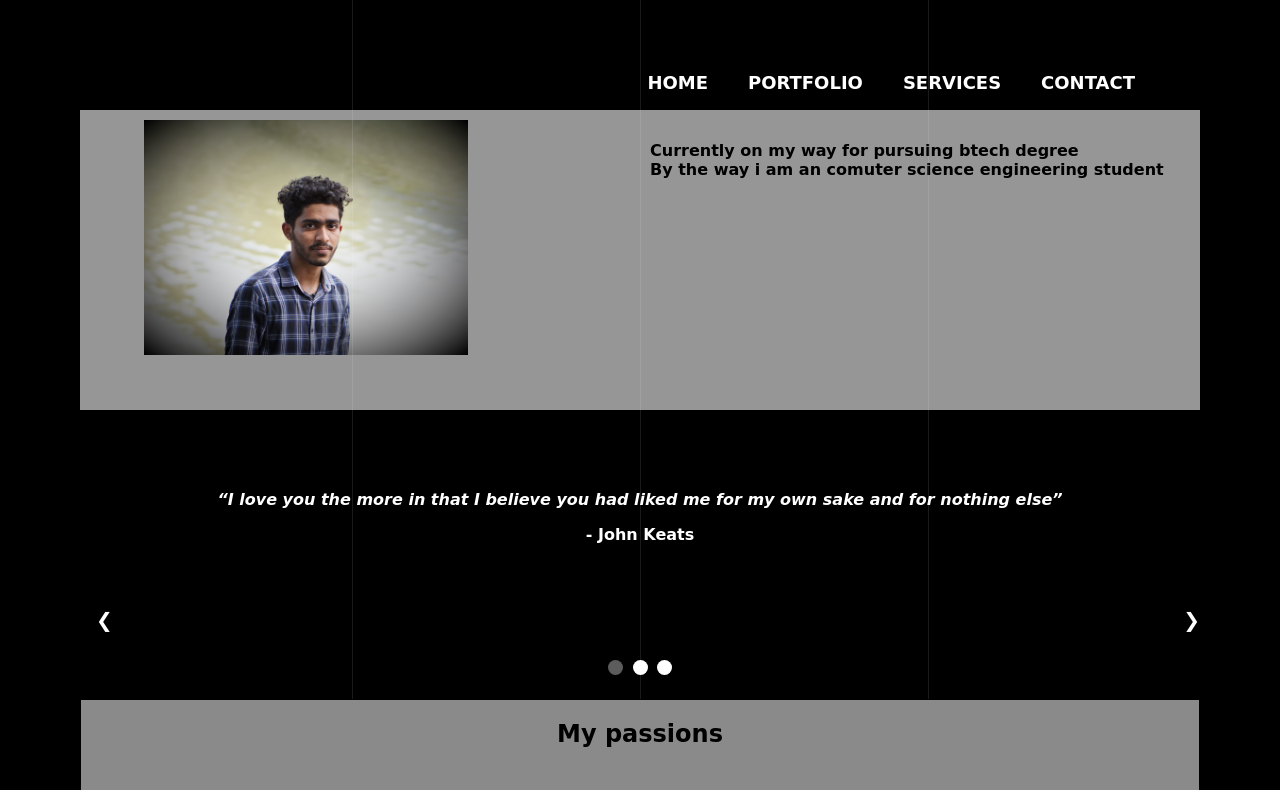
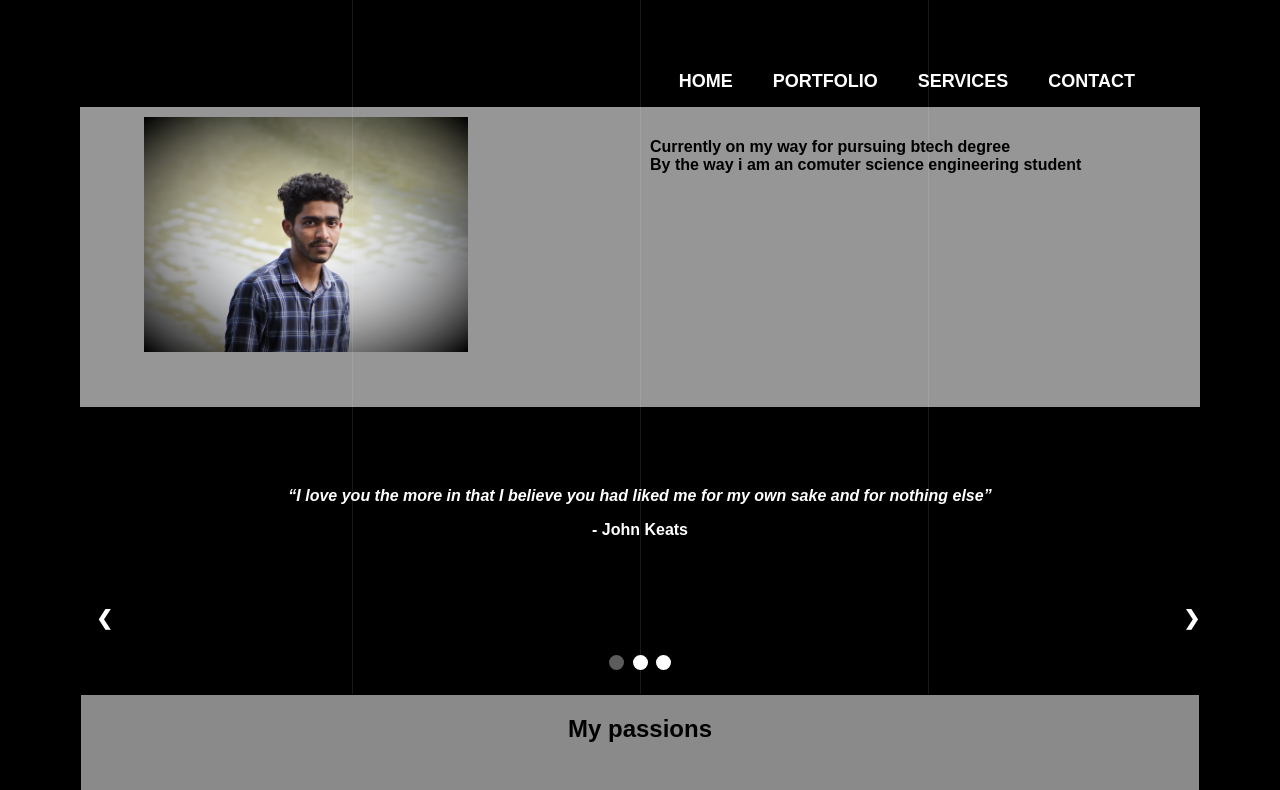
Before and after one commit to the-jus/Personal-web, a plain HTML site: page index.html in a window 1280 px wide. Shown: the part 105-895 px from the top of the page. Drawn offline with Linux system fonts and the light colour scheme.

Commit message:
font family changed

```diff
--- a/style.css
+++ b/style.css
@@ -1,6 +1,6 @@
 * {
   box-sizing: border-box;
-  font-family: cursive;
+  font-family: Arial, Helvetica, sans-serif;
 }
 
 html {
```
